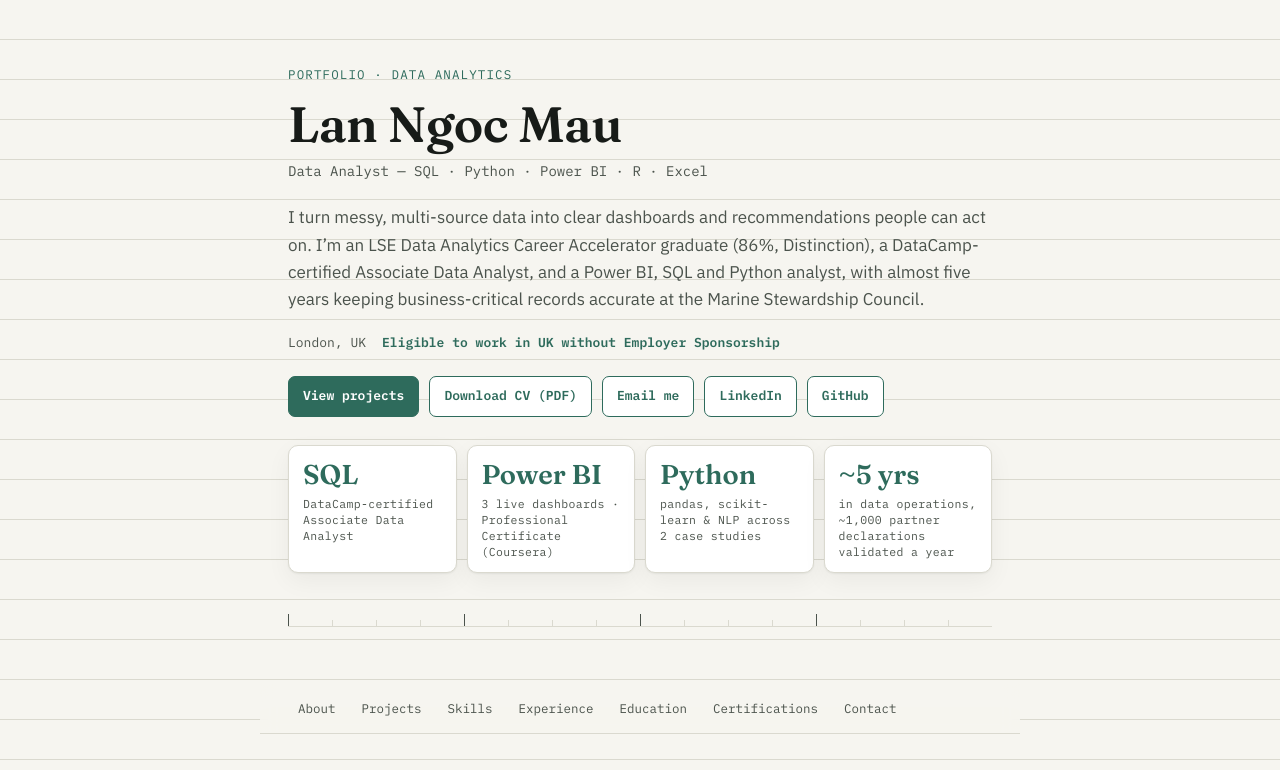
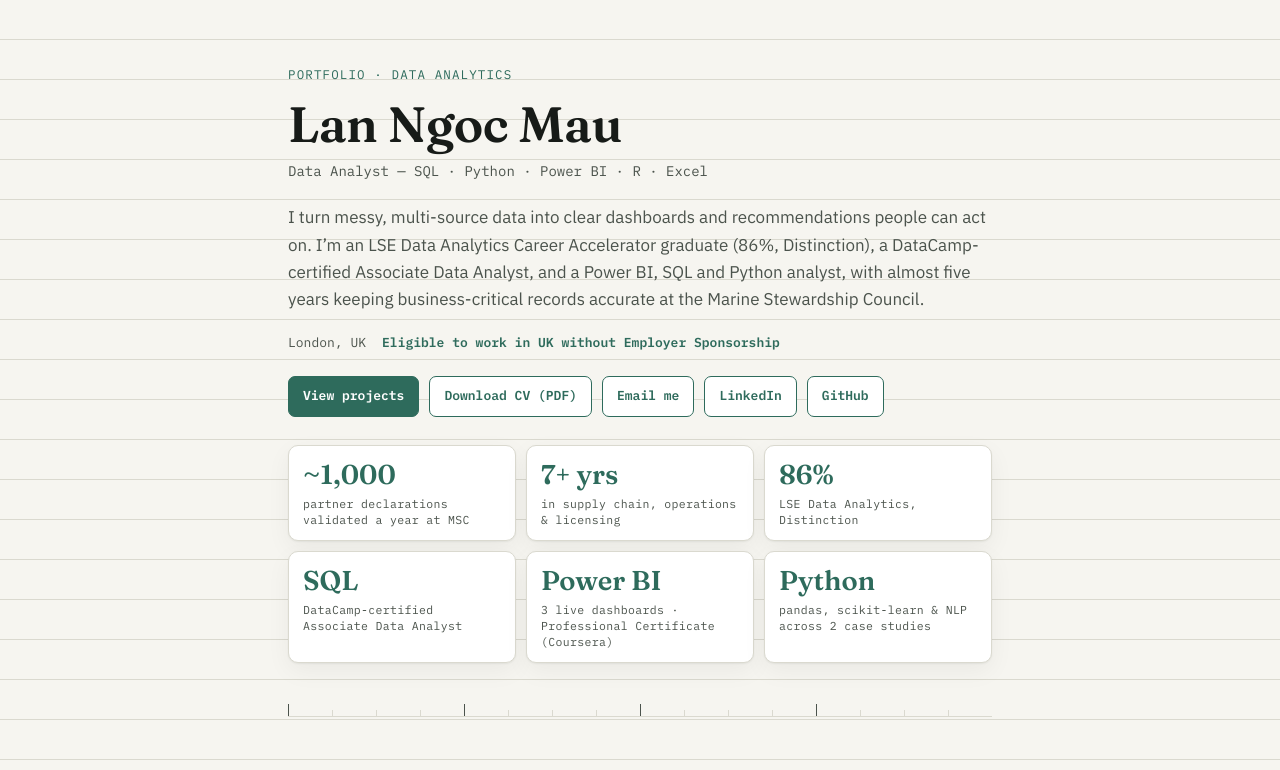
Before and after one commit to lanngoc94/lanngoc94.github.io, a plain HTML site: page index.html in a window 1280 px wide. Shown: the top 770 px of the page. Drawn offline with Linux system fonts and the light colour scheme.

Commit message:
Draft: six hero tiles in Ngoc's order, 3x2 on desktop
Co-Authored-By: Claude Opus 5.5 <noreply@anthropic.com>
Claude-Session: https://claude.ai/code/session_01Y8m5P972Rx8mvitehko9qT

```diff
--- a/index.html
+++ b/index.html
@@ -98,6 +98,7 @@
   .kpi{background:var(--paper-raised); border:1px solid var(--line); border-radius:10px; padding:14px 14px 12px; box-shadow:var(--shadow);}
   .kpi-val{font-family:'Fraunces', serif; font-weight:600; font-size:1.7rem; line-height:1.1; color:var(--accent); font-variant-numeric:tabular-nums;}
   .kpi-lbl{font-family:'IBM Plex Mono', monospace; font-size:11.5px; letter-spacing:0.03em; color:var(--ink-soft); margin-top:6px; line-height:1.4;}
+  .kpis-6{grid-template-columns:repeat(3,1fr);}
   @media (max-width:600px){ .kpis{grid-template-columns:repeat(2,1fr);} }
 
   /* ---------- jump menu ---------- */
@@ -341,11 +342,13 @@
       <a class="btn" href="https://www.linkedin.com/in/lan-ngoc-mau-a2000316b/" target="_blank" rel="noopener noreferrer">LinkedIn</a>
       <a class="btn" href="https://github.com/lanngoc94" target="_blank" rel="noopener noreferrer">GitHub</a>
     </div>
-    <div class="kpis">
+    <div class="kpis kpis-6">
+      <div class="kpi"><div class="kpi-val">~1,000</div><div class="kpi-lbl">partner declarations validated a year at MSC</div></div>
+      <div class="kpi"><div class="kpi-val">7+ yrs</div><div class="kpi-lbl">in supply chain, operations &amp; licensing</div></div>
+      <div class="kpi"><div class="kpi-val">86%</div><div class="kpi-lbl">LSE Data Analytics, Distinction</div></div>
       <div class="kpi"><div class="kpi-val">SQL</div><div class="kpi-lbl">DataCamp-certified Associate Data Analyst</div></div>
       <div class="kpi"><div class="kpi-val">Power BI</div><div class="kpi-lbl">3 live dashboards · Professional Certificate (Coursera)</div></div>
       <div class="kpi"><div class="kpi-val">Python</div><div class="kpi-lbl">pandas, scikit-learn &amp; NLP across 2 case studies</div></div>
-      <div class="kpi"><div class="kpi-val">~5 yrs</div><div class="kpi-lbl">in data operations, ~1,000 partner declarations validated a year</div></div>
     </div>
     <div class="ruler">
       <span></span><span></span><span></span><span></span><span></span><span></span><span></span><span></span>
```
